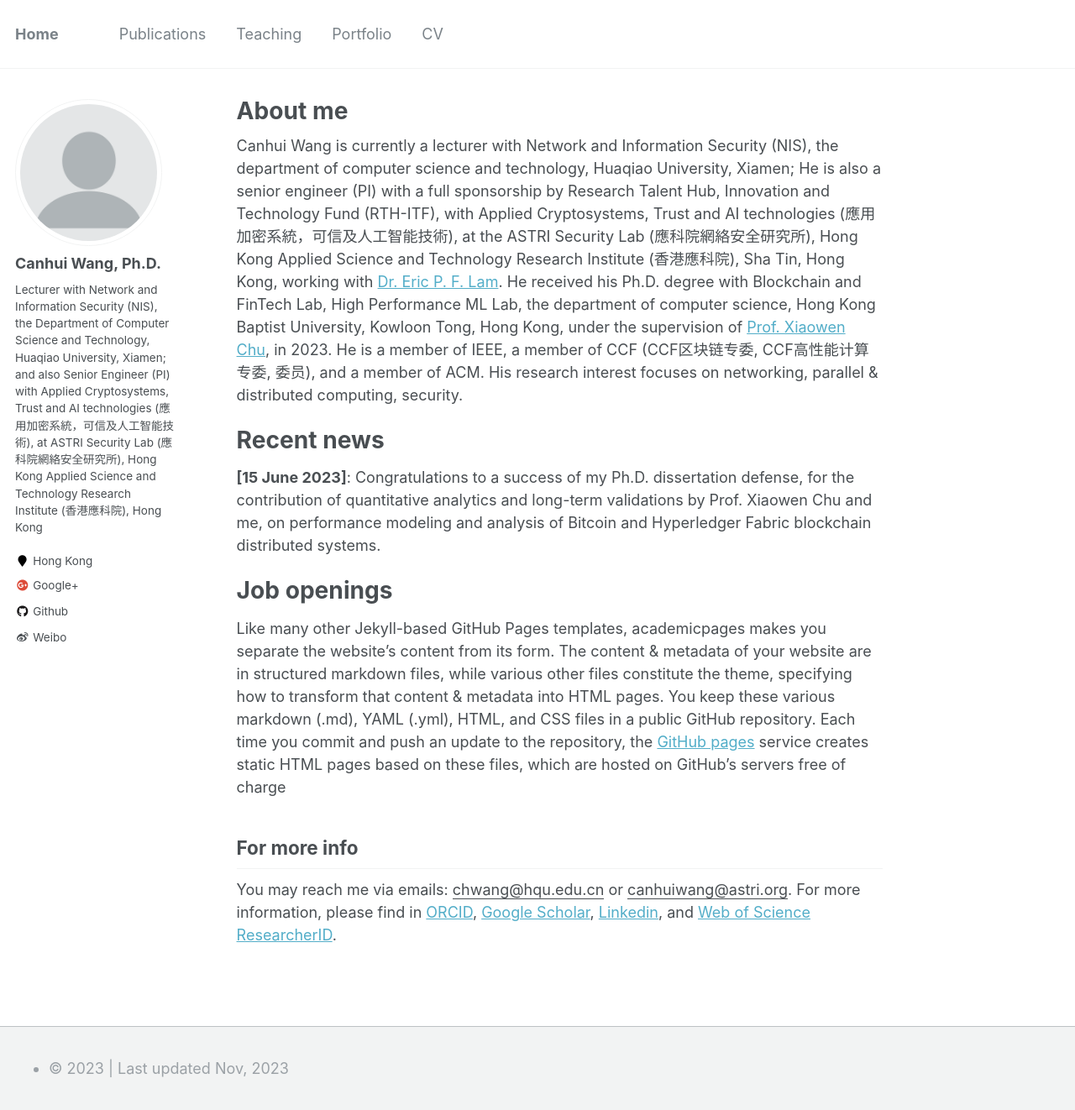
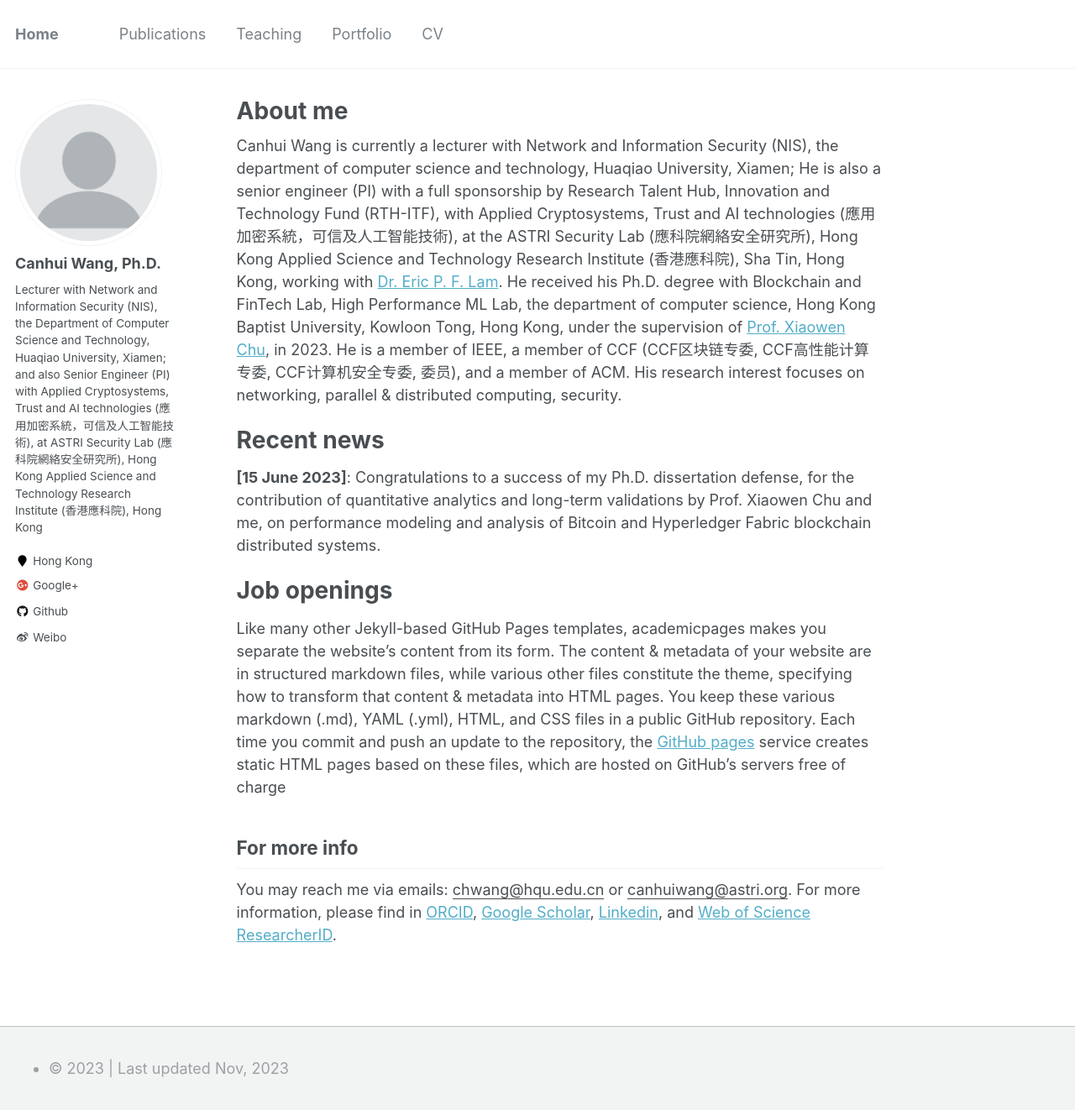
Before and after one commit to Canhui/canhui.github.io, a Jekyll site: the page built from _pages/about.md, in a window 1280 px wide and 1340 px high. Shown: the top 1322 px of the window at 84% size. Built offline with Jekyll 4.4.1, drawn with Linux system fonts in a browser that asks for light colours.

Commit message:
Update about.md

```diff
--- a/_pages/about.md
+++ b/_pages/about.md
@@ -9,7 +9,7 @@ redirect_from:
   - /about.html
 ---
 
-Canhui Wang is currently a lecturer with Network and Information Security (NIS), the department of computer science and technology, Huaqiao University, Xiamen; He is also a senior engineer (PI) with a full sponsorship by Research Talent Hub, Innovation and Technology Fund (RTH-ITF), with Applied Cryptosystems, Trust and AI technologies (應用加密系統，可信及人工智能技術), at the ASTRI Security Lab (應科院網絡安全研究所), Hong Kong Applied Science and Technology Research Institute (香港應科院), Sha Tin, Hong Kong, working with [Dr. Eric P. F. Lam](https://www.linkedin.com/in/peifunglam2/). He received his Ph.D. degree with Blockchain and FinTech Lab, High Performance ML Lab, the department of computer science, Hong Kong Baptist University, Kowloon Tong, Hong Kong, under the supervision of [Prof. Xiaowen Chu](https://www.linkedin.com/in/xiaowen-chu-477b9120/), in 2023. He is a member of IEEE, a member of CCF (CCF区块链专委, CCF高性能计算专委, 委员), and a member of ACM. His research interest focuses on networking, parallel & distributed computing, security.
+Canhui Wang is currently a lecturer with Network and Information Security (NIS), the department of computer science and technology, Huaqiao University, Xiamen; He is also a senior engineer (PI) with a full sponsorship by Research Talent Hub, Innovation and Technology Fund (RTH-ITF), with Applied Cryptosystems, Trust and AI technologies (應用加密系統，可信及人工智能技術), at the ASTRI Security Lab (應科院網絡安全研究所), Hong Kong Applied Science and Technology Research Institute (香港應科院), Sha Tin, Hong Kong, working with [Dr. Eric P. F. Lam](https://www.linkedin.com/in/peifunglam2/). He received his Ph.D. degree with Blockchain and FinTech Lab, High Performance ML Lab, the department of computer science, Hong Kong Baptist University, Kowloon Tong, Hong Kong, under the supervision of [Prof. Xiaowen Chu](https://www.linkedin.com/in/xiaowen-chu-477b9120/), in 2023. He is a member of IEEE, a member of CCF (CCF区块链专委, CCF高性能计算专委, CCF计算机安全专委, 委员), and a member of ACM. His research interest focuses on networking, parallel & distributed computing, security.
 
 
 Recent news
```
